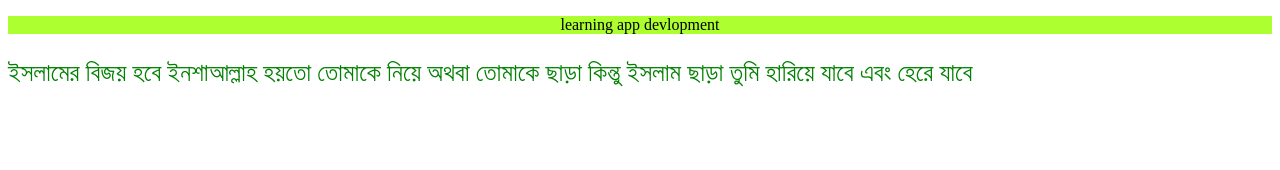
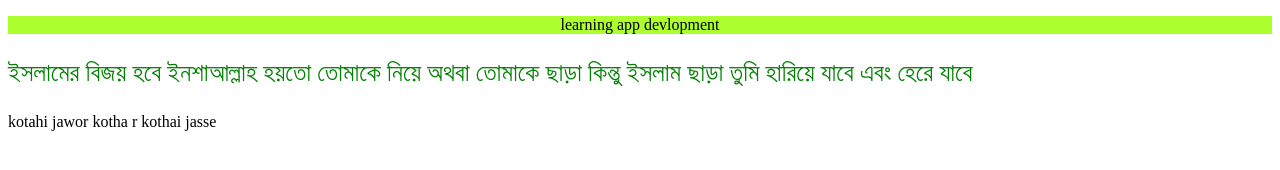
Before and after one commit to hmjasim464/first_website, a plain HTML site: page index.html in a window 1280 px wide. Drawn offline with Linux system fonts and the light colour scheme.

Commit message:
Update index.html

```diff
--- a/index.html
+++ b/index.html
@@ -8,6 +8,6 @@
 </head>
 <body>
     <p style="background-color:greenyellow ; text-align: center;"> learning app devlopment</p> <p style="color: green; font-size: 25px;"> ইসলামের বিজয় হবে ইনশাআল্লাহ হয়তো তোমাকে নিয়ে অথবা তোমাকে ছাড়া কিন্তু ইসলাম ছাড়া তুমি হারিয়ে যাবে এবং হেরে যাবে </p>
-
+    <p> kotahi jawor kotha r kothai jasse </p>
 </body>
 </html>
```
